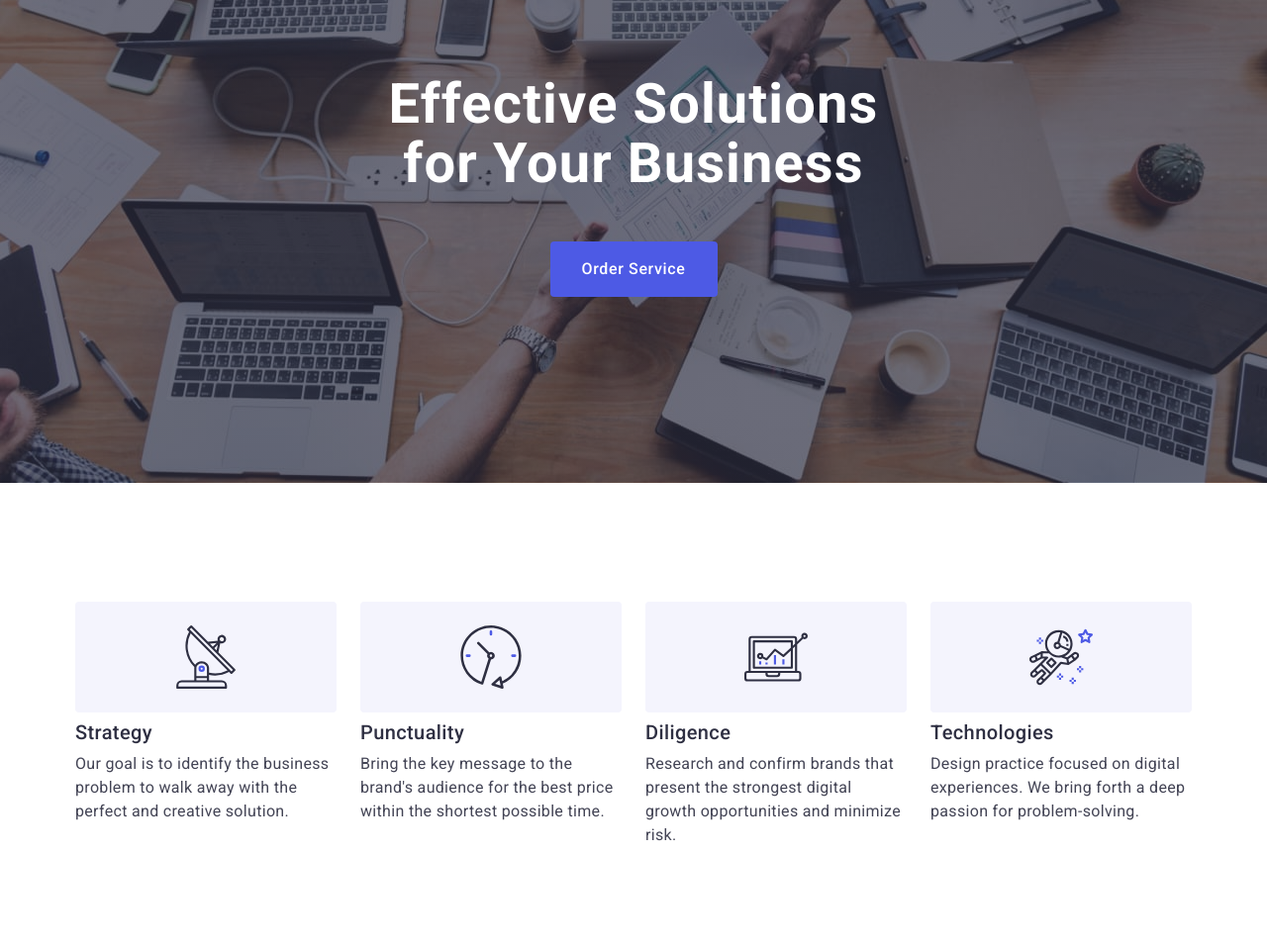
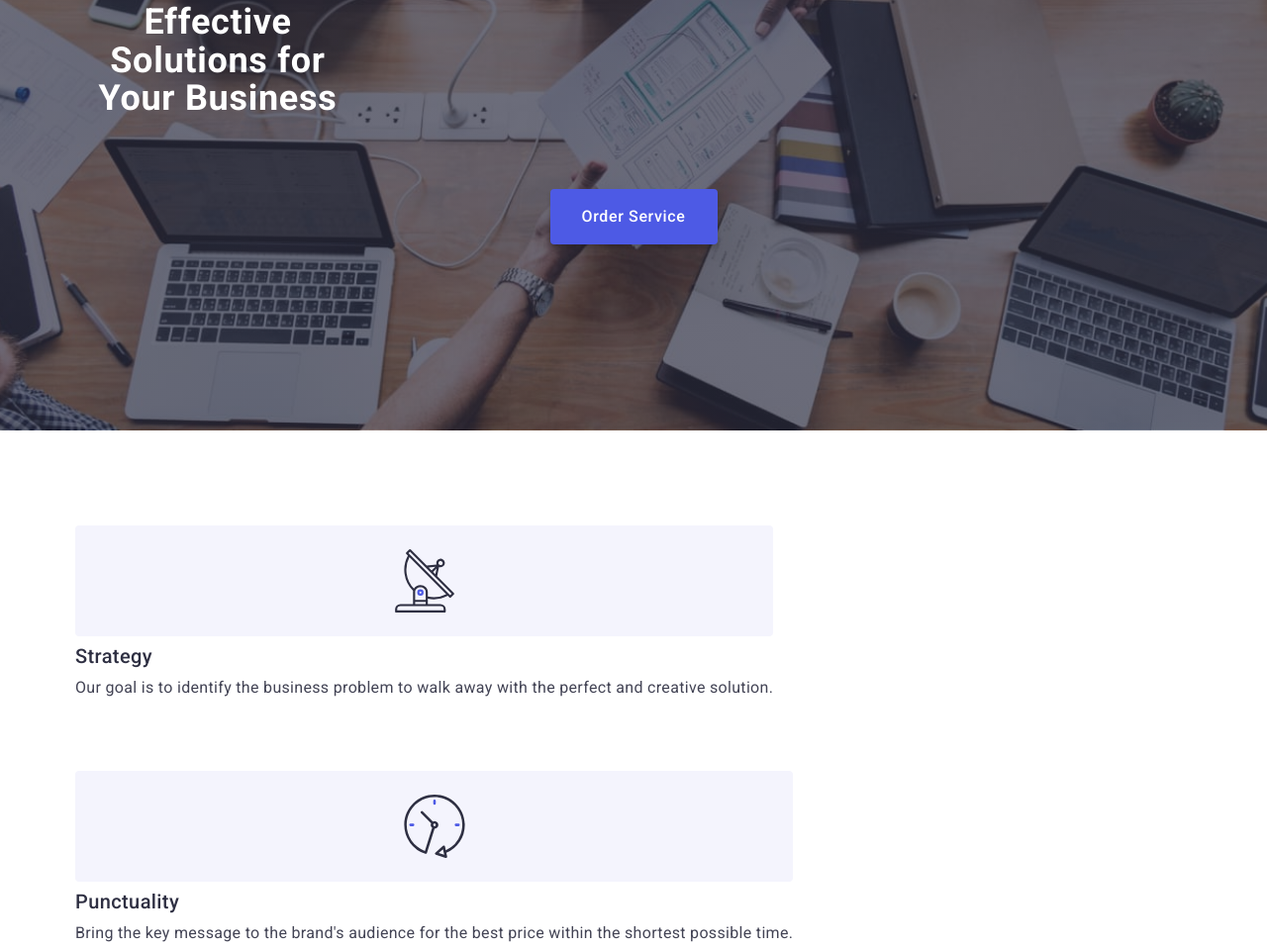
Before and after one commit to AlbinaKost/goit-markup-hw-06, a plain HTML site: page index.html in a window 1280 px wide. Shown: the part 185-1143 px from the top of the page at 99% size. Drawn offline with nearby package versions, Linux system fonts and the light colour scheme.

Commit message:
update file

```diff
--- a/css/styles.css
+++ b/css/styles.css
@@ -159,37 +159,36 @@ img {
  .address-list:hover { color: #404bbf; }
  .address-list:focus { color: #404bbf; }
  .hero-title {
-  color: #FFF;
-  max-width:496px ;
-  text-align: center;
-  margin: 0 auto;
-  margin-bottom: 48px;
+  color: #ffffff;
+  font-size: 36px;
   font-weight: 700;
   line-height: 1.07;
   letter-spacing: 0.02em;
-  font-size: 56px;
+  text-align: center;
+  max-width: 288px;
+  margin-bottom: 72px;
  }
 
 
 
 .hero-bye-btn {
-  background-color: #4D5AE5;
-  color: #FFFFFF;
+  background-color: #4d5ae5;
+  color: #ffffff;
   font-size: 16px;
   font-weight: 500;
   line-height: 1.5;
-  transition: background-color 250ms cubic-bezier(0.4, 0, 0.2, 1);
-  margin: 0 auto;
   letter-spacing: 0.04em;
   text-transform: capitalize;
   text-align: center;
   cursor: pointer;
+  margin: auto;
   display: block;
   min-width: 169px;
   height: 56px;
   border: none;
   border-radius: 4px;
-  cursor: pointer;
+  box-shadow: 0px 4px 4px 0px #00000026;
+  transition: background-color 250ms cubic-bezier(0.4, 0, 0.2, 1);
 }
   .hero-bye-btn:hover {
     background-color: #404BBF;
@@ -200,8 +199,22 @@ img {
 
 
 .menu-class {
-  padding: 120px 0;
+  padding: 96px 0;
 }
+@media screen and (min-width: 768px) {
+  .main-title {
+    font-size: 56px;
+    max-width: 496px;
+    margin-bottom: 36px;
+  }
+}
+
+@media screen and (min-width: 1158px) {
+  .main-title {
+    margin-bottom: 48px;
+  }
+}
+
 .title-text {
   line-height: 1.2;
 }
@@ -219,13 +232,13 @@ img {
 }
 
 .main-info {
- display: flex;
-align-items: flex-start;
-gap: 24px;
+  display: flex;
+  flex-wrap: wrap;
+  gap: 72px;
 
 }
  .main-info-list-item {
- width: calc((100% - 72px) / 4);
+
  }
  .title-link {
   color:#2E2F42;
--- a/index.html
+++ b/index.html
@@ -25,7 +25,7 @@
   <link rel="stylesheet" href="./css/styles.css" />
  </head>
 <body>
- <header class="header">
+ <!-- <header class="header">
    <div class="container header-container">
  <nav class="header-navigation">
   <a class="header-logo" href="./index.html">Web<span class="span-studio">Studio</span></a>
@@ -48,7 +48,7 @@
         </ul>
       </address>
      </div>
-     </header>
+     </header>  -->
    <main>
     <section class="hero-class">
        <div class="container hero-container">
```
